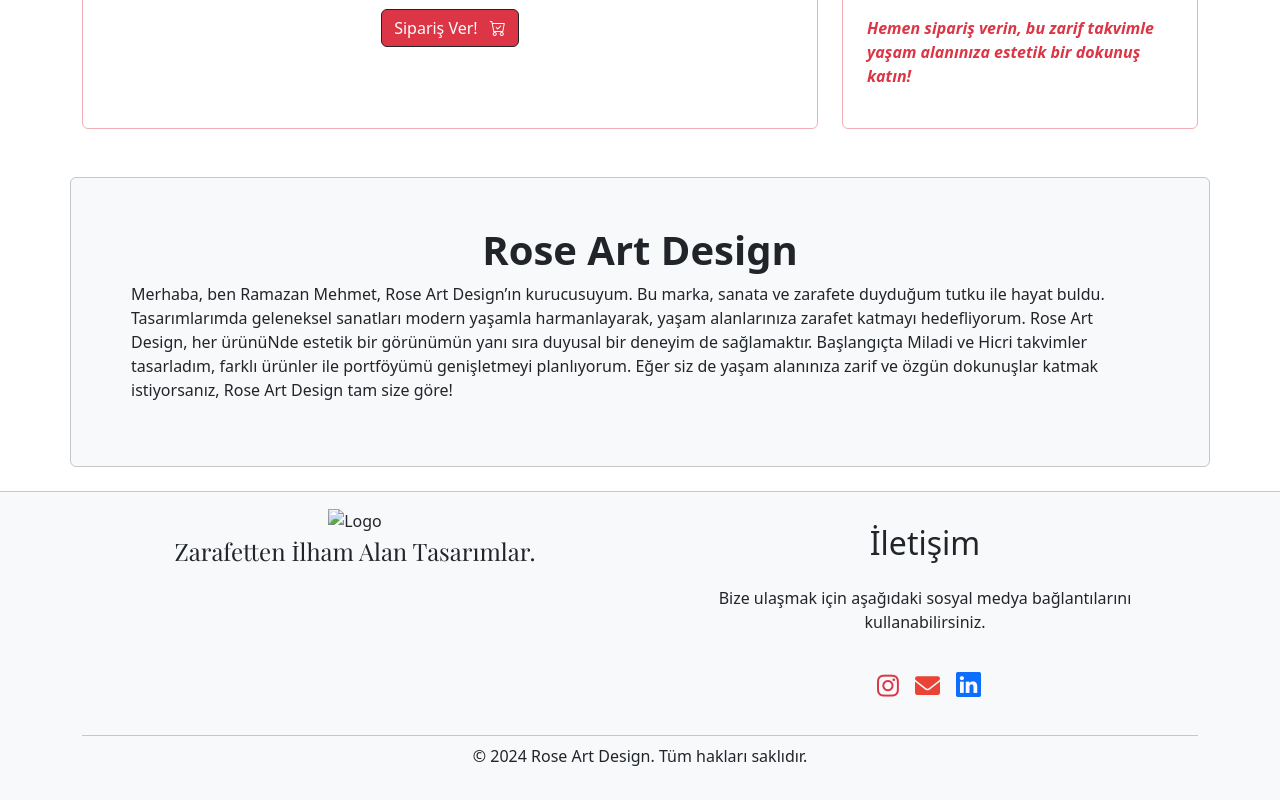
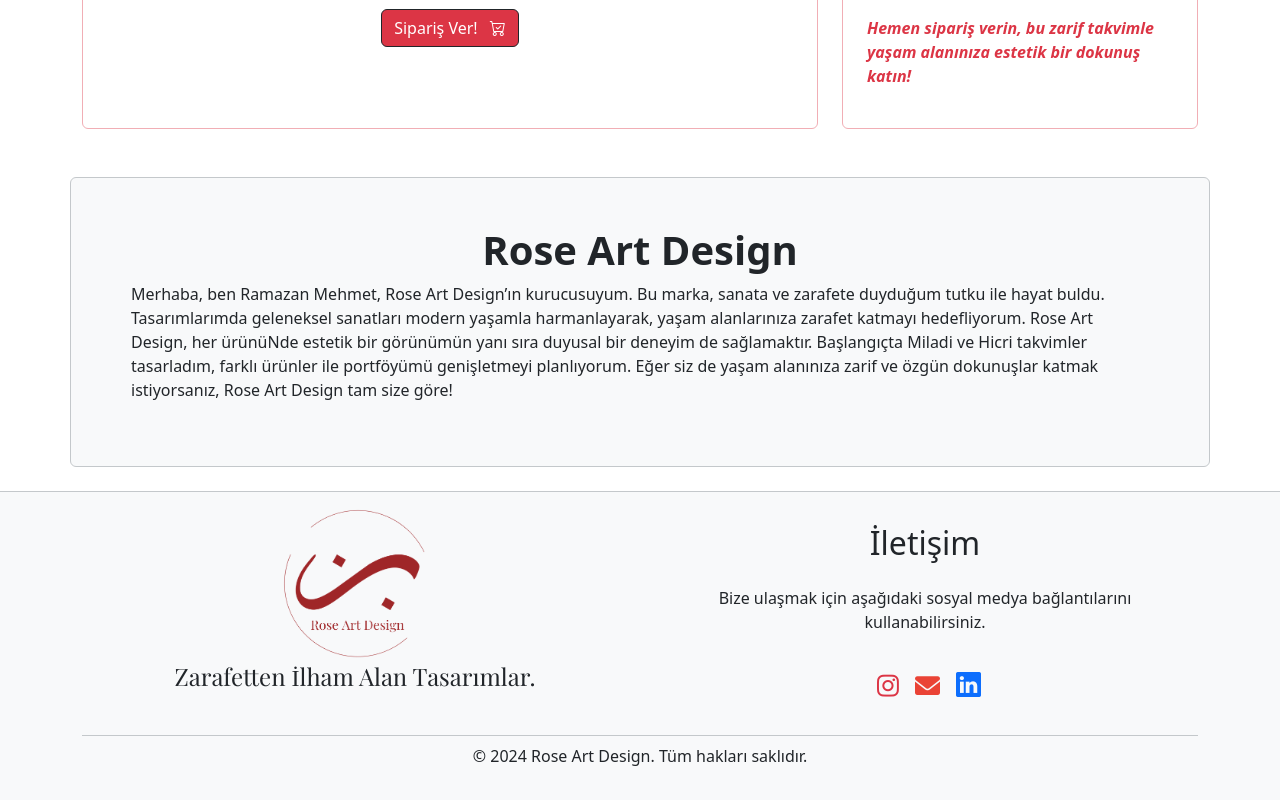
Before and after one commit to RamazanMehmet/Rose-Art-Design, a plain HTML site: page index.html in a window 1280 px wide. Shown: the part 710-1510 px from the top of the page. Drawn offline with nearby package versions, Linux system fonts and the light colour scheme.

Commit message:
Update index.html ufak tefek hatalar

```diff
--- a/index.html
+++ b/index.html
@@ -178,7 +178,7 @@
           <!-- Sol Kısım -->
           <div class="col-md-6 col-12 text-center">
             <a class="navbar-brand" href="index.html">
-              <img src="./image/RoseArtDesignSeffaf.png" alt="Logo" class="logo img-fluid" style="max-height: 150px;">
+              <img src="./images/logo/RoseArtDesignSeffaf.png" alt="Logo" class="logo img-fluid" style="max-height: 150px;">
             </a>
             <p class="fs-4 mt-0" style="font-family:'Playfair Display', serif;" >Zarafetten İlham Alan Tasarımlar.</p>
           </div>
```
